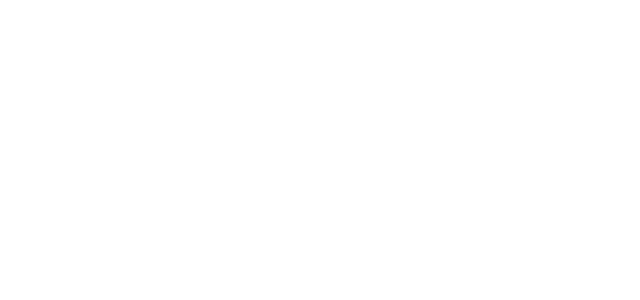
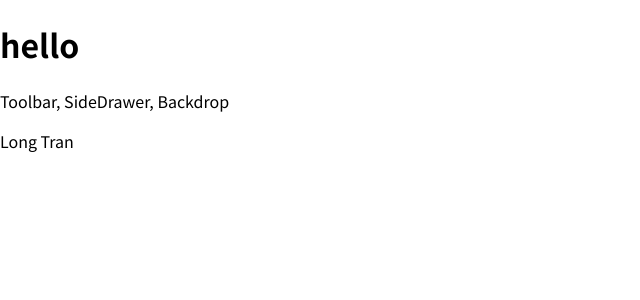
Before and after one commit to trlong357/Burger, a React (Create React App) app: page / in a window 1280 px wide. Shown: the top 300 px of the page, without its empty margins (0-640 px from the left). Built offline with nearby package versions, Linux system fonts and the light colour scheme.

Commit message:
124. Creating a Layout Component

```diff
--- a/src/App.js
+++ b/src/App.js
@@ -1,8 +1,15 @@
 import React, { Component } from "react";
-
+import Layout from "./components/Layout/Layout";
 class App extends Component {
   render() {
-    return <div></div>;
+    return (
+      <div>
+        <h1>hello</h1>
+        <Layout>
+          <p>Long Tran</p>
+        </Layout>
+      </div>
+    );
   }
 }
 
--- /dev/null
+++ b/src/components/Layout/Layout.js
@@ -0,0 +1,10 @@
+import React from "react";
+import Aux from "../../hoc/Aux";
+const layout = (props) => (
+  <Aux>
+    <div>Toolbar, SideDrawer, Backdrop</div>
+    <main>{props.children}</main>
+  </Aux>
+);
+
+export default layout;
--- /dev/null
+++ b/src/hoc/Aux.js
@@ -0,0 +1,3 @@
+const aux = (props) => props.children;
+
+export default aux;
--- a/src/index.css
+++ b/src/index.css
@@ -1,13 +1,6 @@
 body {
   margin: 0;
-  font-family: -apple-system, BlinkMacSystemFont, 'Segoe UI', 'Roboto', 'Oxygen',
-    'Ubuntu', 'Cantarell', 'Fira Sans', 'Droid Sans', 'Helvetica Neue',
-    sans-serif;
+  font-family: "Noto Sans JP", sans-serif;
   -webkit-font-smoothing: antialiased;
   -moz-osx-font-smoothing: grayscale;
 }
-
-code {
-  font-family: source-code-pro, Menlo, Monaco, Consolas, 'Courier New',
-    monospace;
-}
```
